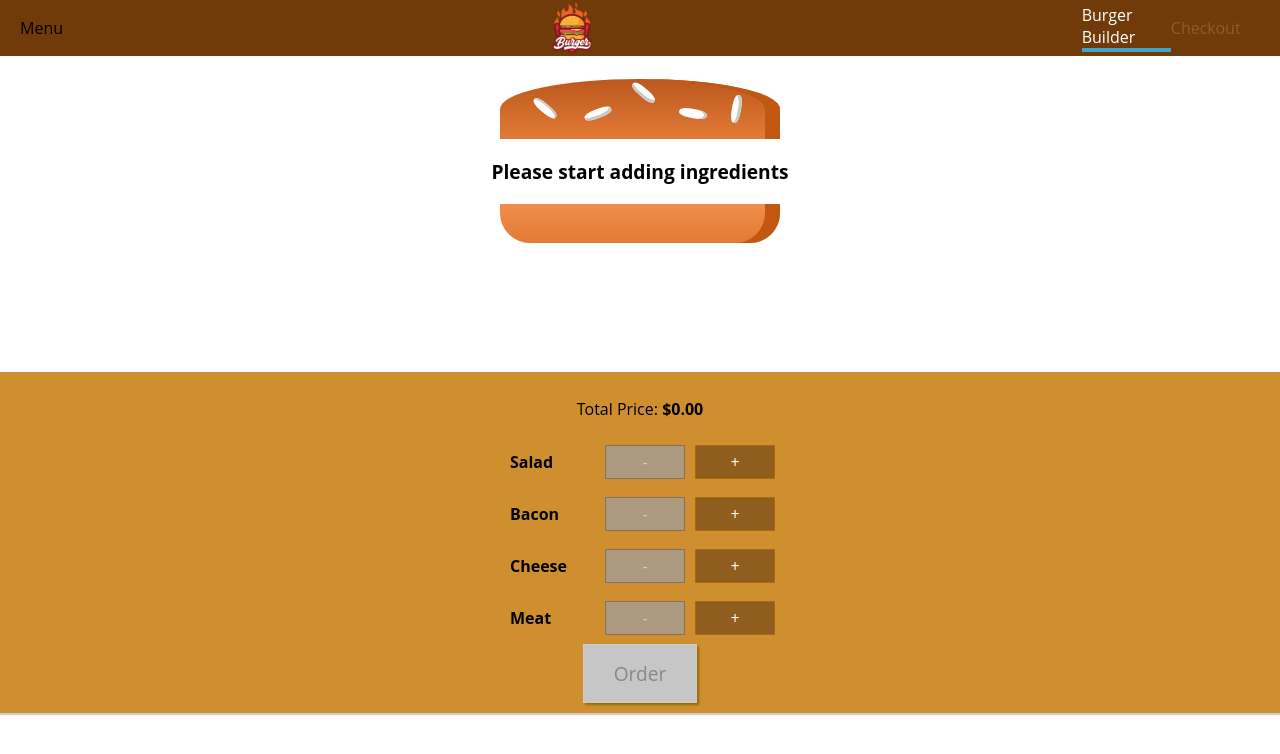
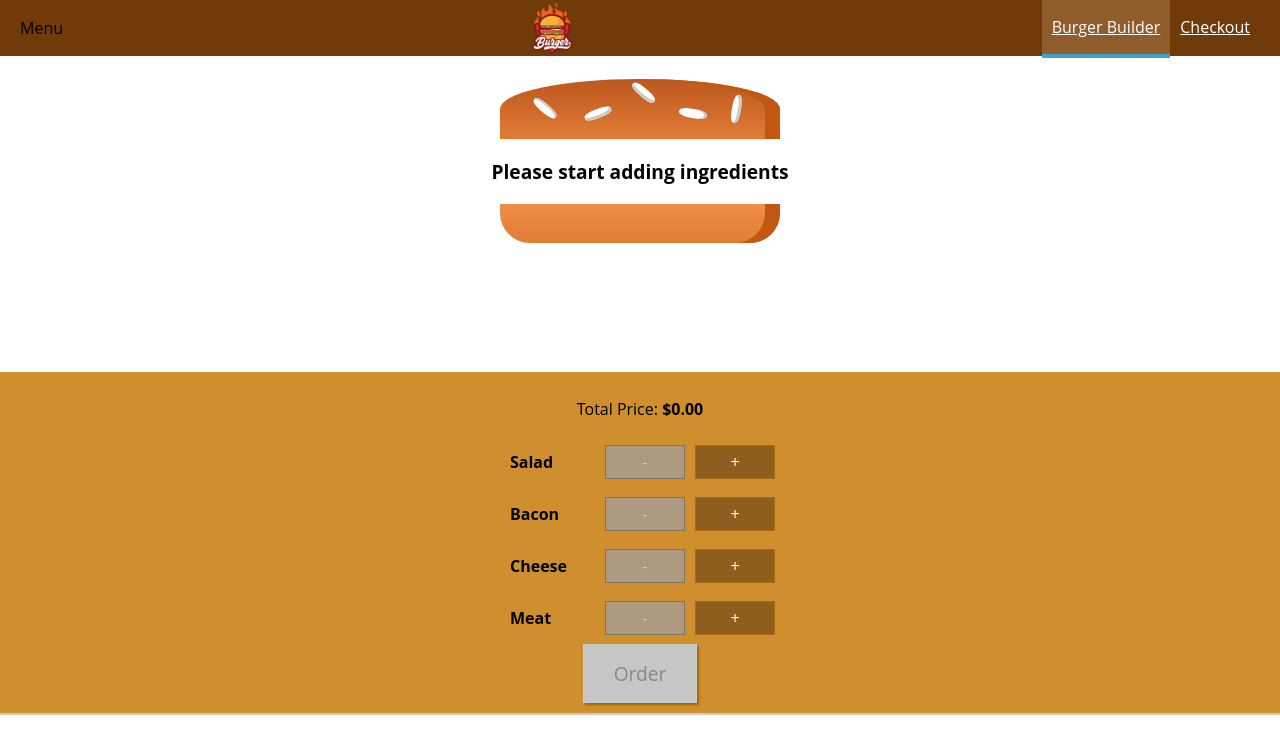
Before and after one commit to bazuka1995/Burger-Builder, a React (Create React App) app: page / in a window 1280 px wide. Shown: the top 754 px of the page. Built offline with nearby package versions, Linux system fonts and the light colour scheme; the HTML template or start-up script is replaced by a standard one.

Commit message:
Navigation Bar
Fix navigation bar link styles

```diff
--- a/src/components/Navigation/NavigationItems/NavigationItem/NavigationItem.module.css
+++ b/src/components/Navigation/NavigationItems/NavigationItem/NavigationItem.module.css
@@ -1,22 +1,22 @@
 .NavigationItem {
-    margin: 10px 0;
-    box-sizing: border-box;
-    display: block;
-    width: 100%;
+    margin: 0;
+    display: flex;
+    height: 100%;
+    width: auto;
+    align-items: center;
 }
 
 .NavigationItem a {
-    color: #8F5C2C;
-    text-decoration: none;
-    width: 100%;
-    box-sizing: border-box;
-    display: block;
+    color: white;
+    height: 100%;
+    padding: 16px 10px;
+    border-bottom: 4px solid transparent;
 }
 
 .NavigationItem a:hover,
 .NavigationItem a:active,
 .NavigationItem a.active {
-    color: #40A4C8;
-    border-bottom: 4px solid #40a4c8;
+    background-color: #8F5C2C;
+    border-bottom: 4px solid #40A4C8;
     color: white;
 }
--- a/src/components/Navigation/NavigationItems/NavigationItems.module.css
+++ b/src/components/Navigation/NavigationItems/NavigationItems.module.css
@@ -3,6 +3,7 @@
     padding: 0;
     list-style: none;
     display: flex;
+    flex-flow: row;
     align-items: center;
-    height: 100%;
+    height: auto;
 }
```
